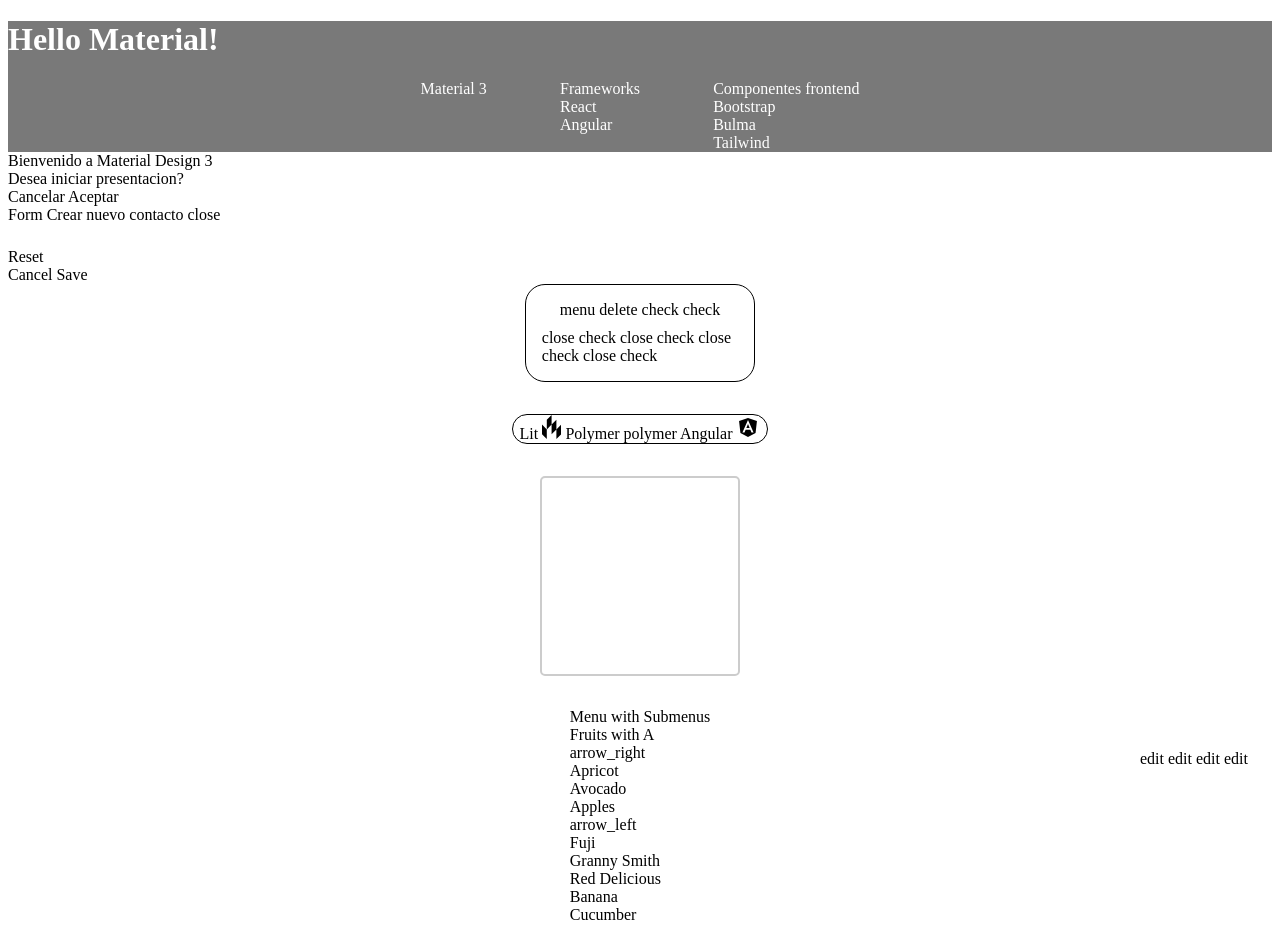
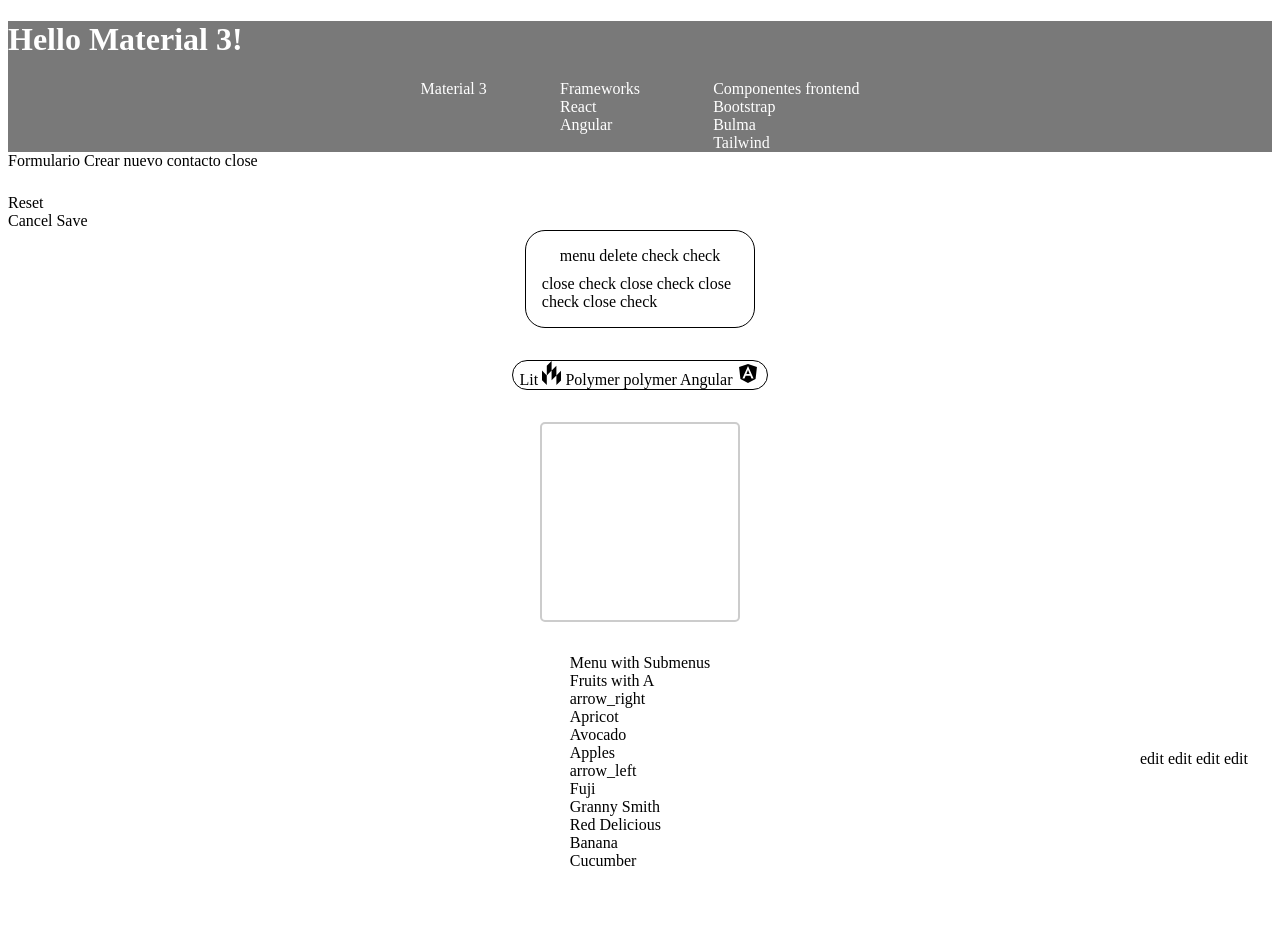
Before and after one commit to JRichard-Prado/MaterialDesign3, a plain HTML site: page index.html in a window 1280 px wide. Shown: the top 927 px of the page. Drawn offline with nearby package versions, Linux system fonts and the light colour scheme; a script that the page names is missing.

Commit message:
ejemplos-m3

```diff
--- a/index.html
+++ b/index.html
@@ -26,7 +26,7 @@
 
 <body>
     <header>
-        <h1 class="md-typescale-display-medium">Hello Material!</h1>
+        <h1 class="md-typescale-display-medium">Hello Material 3! </h1>
         <!-- Ejemplo menu M3  -->
         <section class="menu">
             <span title="Menus Material Design 3" style="position: relative">
@@ -82,25 +82,25 @@
         </section>
     </header>
     <section>
-
-        <!-- ejemplo confirmar dialogo M3 agregar propiedad "open" para mostrar -->
-        <md-dialog open  class="center" type="alert">
+        <!-- ejemplo confirmar dialogo M3, agregar propiedad "open" para mostrar -->
+        <!-- <md-dialog open  class="center" type="alert">
             <div slot="headline">Bienvenido a Material Design 3</div>
             <form slot="content" id="form-id" method="dialog">
                 Desea iniciar presentacion?
             </form>
             <div slot="actions">
-                <md-text-button form="form-id" value="Cancelar">Cancelar</md-text-button>
-                <md-text-button form="form-id" value="Aceptar">Aceptar</md-text-button>
+                <md-text-button form="form-id" value="">Cancelar</md-text-button>
+                <md-text-button form="form-id" value="">Aceptar</md-text-button>
             </div>
-        </md-dialog>
+        </md-dialog> -->
         <!-- ejemplo formulario dialogo M3 "open" para mostrar -->
         <section>
-            <md-filled-button   @click=${showDialog} aria-label="Open a form dialog">
-                Form
+            <md-filled-button id="form1" >
+                Formulario
             </md-filled-button>
+
 <!-- para mostrar el dialogo formulario agregar propiedad 'open' en tag md-dialog-->
-            <md-dialog  aria-label  class="contacts" ?quick=${quick} ?no-focus-trap=${noFocusTrap}>
+            <md-dialog  aria-label="Open a form dialog"  class="contacts"  >
                 <span slot="headline">
                     <span class="headline">Crear nuevo contacto</span>
                     <md-icon-button form="form" value="close" aria-label="Close dialog">
@@ -126,6 +126,21 @@
                     <md-text-button form="form" value="save">Save</md-text-button>
                 </div>
             </md-dialog>
+    <!-- <script>
+        const formButton = document.querySelector('#form1');
+        const dialog = document.querySelector('.contacts');
+        formButton.addEventListener('click', () => {
+            dialog.open = !dialog.open;
+        });
+    </script> -->
+<script>
+    const btn1 =document.querySelector("#form1");
+    const formDialog = document.querySelector(".contacts");
+    // btn1.addEventListener('click',()=>{formDialog.open='open'});
+    function mostrarDialogo() {
+        formDialog.open='open';
+    }
+</script>
         </section>
 
     </section>
@@ -179,7 +194,7 @@
             </md-outlined-icon-button>
         </div>
     </section>
-    <!-- asdads -->
+    <!-- listas  -->
     <section id="lista">
         <md-list style="max-width: 300px">
             <md-list-item>
@@ -290,6 +305,38 @@
             anchorEl3.addEventListener('click', () => { menuEl3.open = !menuEl3.open; });
         </script>
     </section>
+    <!-- menu -->
+     <!-- <div class="figure-wrapper">
+  <figure
+    style="justify-content: center"
+    aria-label="A filled button that says open fixed menu. Interact with the button to open a fixed menu."
+  >
+    <div>
+      <div style="margin: 16px">
+        <md-filled-button id="usage-fixed-anchor">Open fixed menu</md-filled-button>
+      </div>
+      <md-menu positioning="fixed" id="usage-fixed" anchor="usage-fixed-anchor">
+        <md-menu-item>
+          <div slot="headline">Apple</div>
+        </md-menu-item>
+        <md-menu-item>
+          <div slot="headline">Banana</div>
+        </md-menu-item>
+        <md-menu-item>
+          <div slot="headline">Cucumber</div>
+        </md-menu-item>
+      </md-menu>
+    </div>
+    <script type="module">
+      const menu123 = document.body.querySelector("#usage-fixed-anchor");
+      const menuEl = document.body.querySelector("#usage-fixed");
+      menu123.addEventListener("click", () => {
+        menuEl.open = !menuEl.open;
+      });
+    </script>
+  </figure>
+</div> -->
+
     <footer>
 
     </footer>
--- a/m3.css
+++ b/m3.css
@@ -10,7 +10,7 @@ header {
 }
 footer {
   color: white;
-  height: 100vh;
+  height: 20vh;
 }
 .center {
   margin: auto;
```
